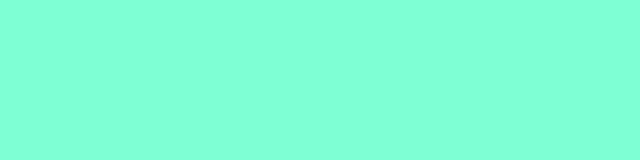
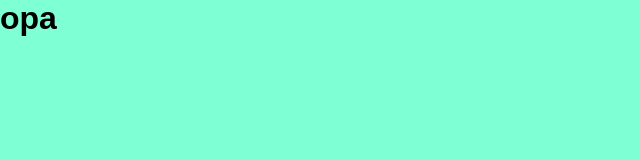
Before and after one commit to GabrielMatiasn10/loja, a React (Create React App) app: page / in a window 1280 px wide. Shown: the top 160 px of the page, without its empty margins (0-640 px from the left). Built offline with nearby package versions, Linux system fonts and the light colour scheme.

Commit message:
corrigindo erro

```diff
--- a/src/App.jsx
+++ b/src/App.jsx
@@ -3,10 +3,8 @@ import Header from './components/Header/Header';
 
 function App() {
   return (
-    <div >
-
-     <Header />
-
+    <div>
+      <Header />
     </div>
   );
 }
--- a/src/components/Header/Header.jsx
+++ b/src/components/Header/Header.jsx
@@ -1,9 +1,11 @@
-import React from "react";
+import React from 'react';
 
 function Header() {
   return (
     <header className="header">
-
+      <div className="container">
+        <h1>opa</h1>
+      </div>
     </header>
   );
 }
```
